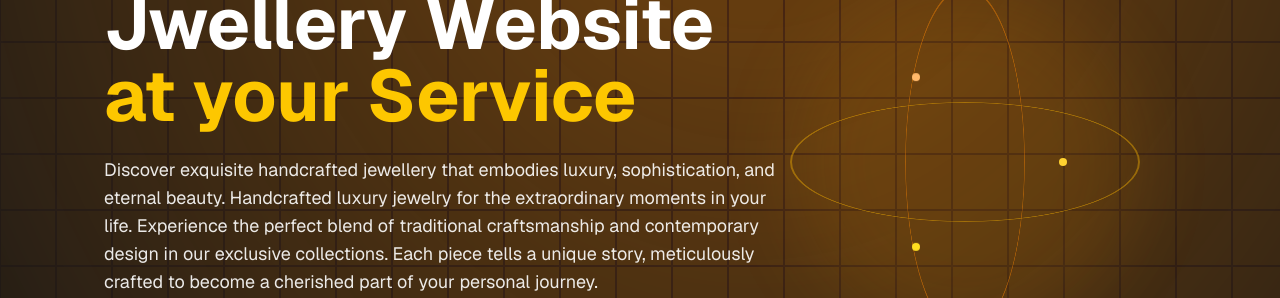
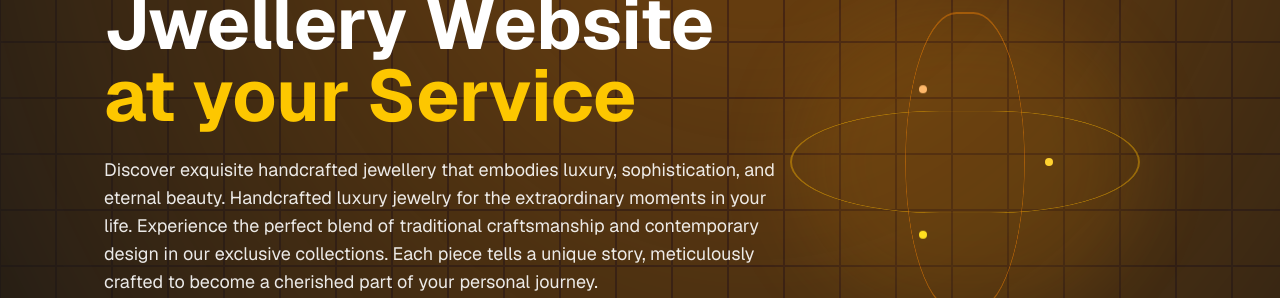
Before and after one commit to Ayush4958/Jwelery, a Next.js app in the folder -y/: page / in a window 1280 px wide. Shown: the part 238-536 px from the top of the page. Built offline with nearby package versions, Linux system fonts and the light colour scheme.

Commit message:
Hero Page Updated

```diff
--- a/-y/pages/hero.tsx
+++ b/-y/pages/hero.tsx
@@ -32,7 +32,7 @@ export default function Hero() {
 
         {/* Right Side - Logo (moved closer to content) */}
         <div className="hidden lg:flex items-center justify-start z-10 ml-0 mr-19">
-          <Jewelry3DLogo />
+          <Jewelry3DLogo width={350} height={300} />
         </div>
       </div>
 
```
